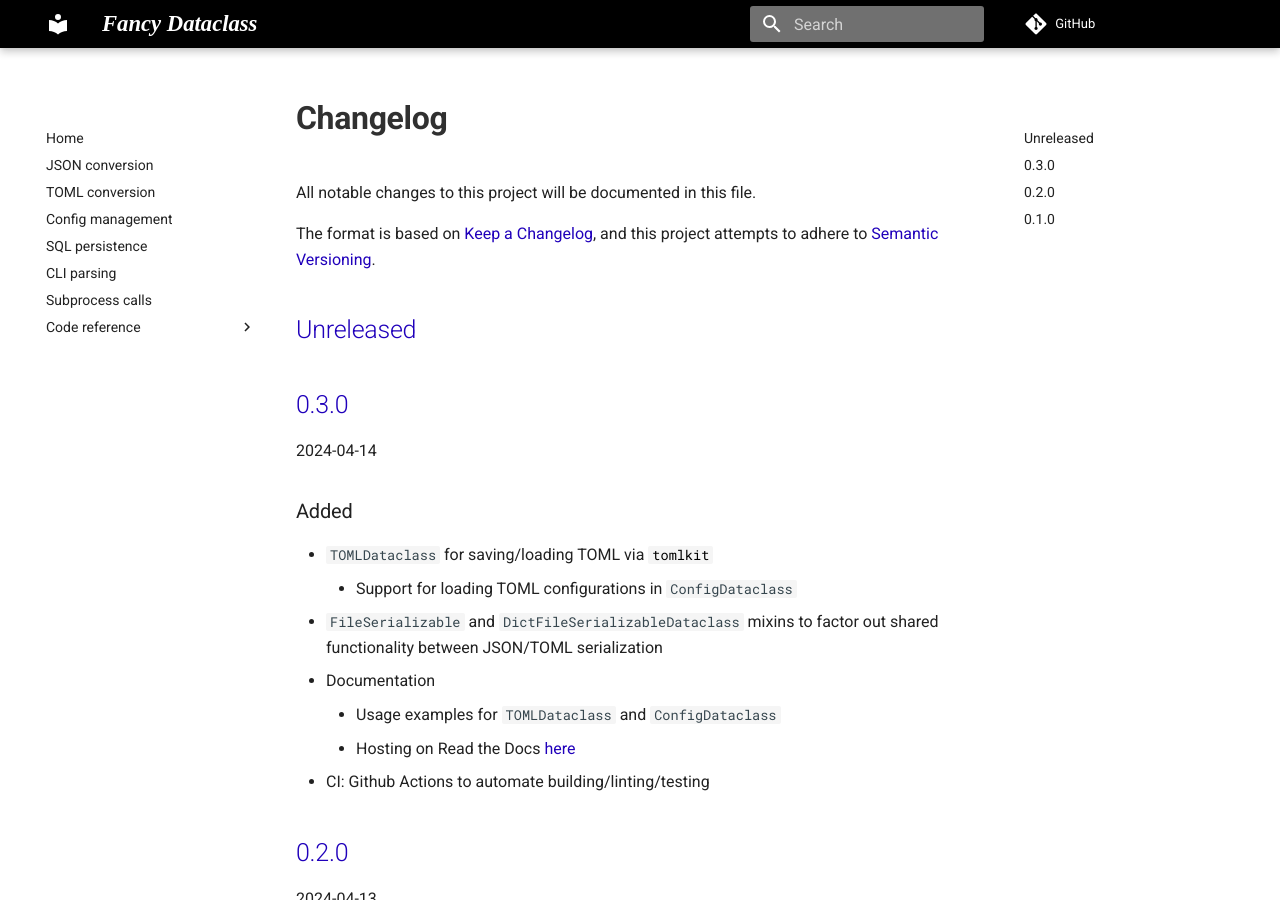
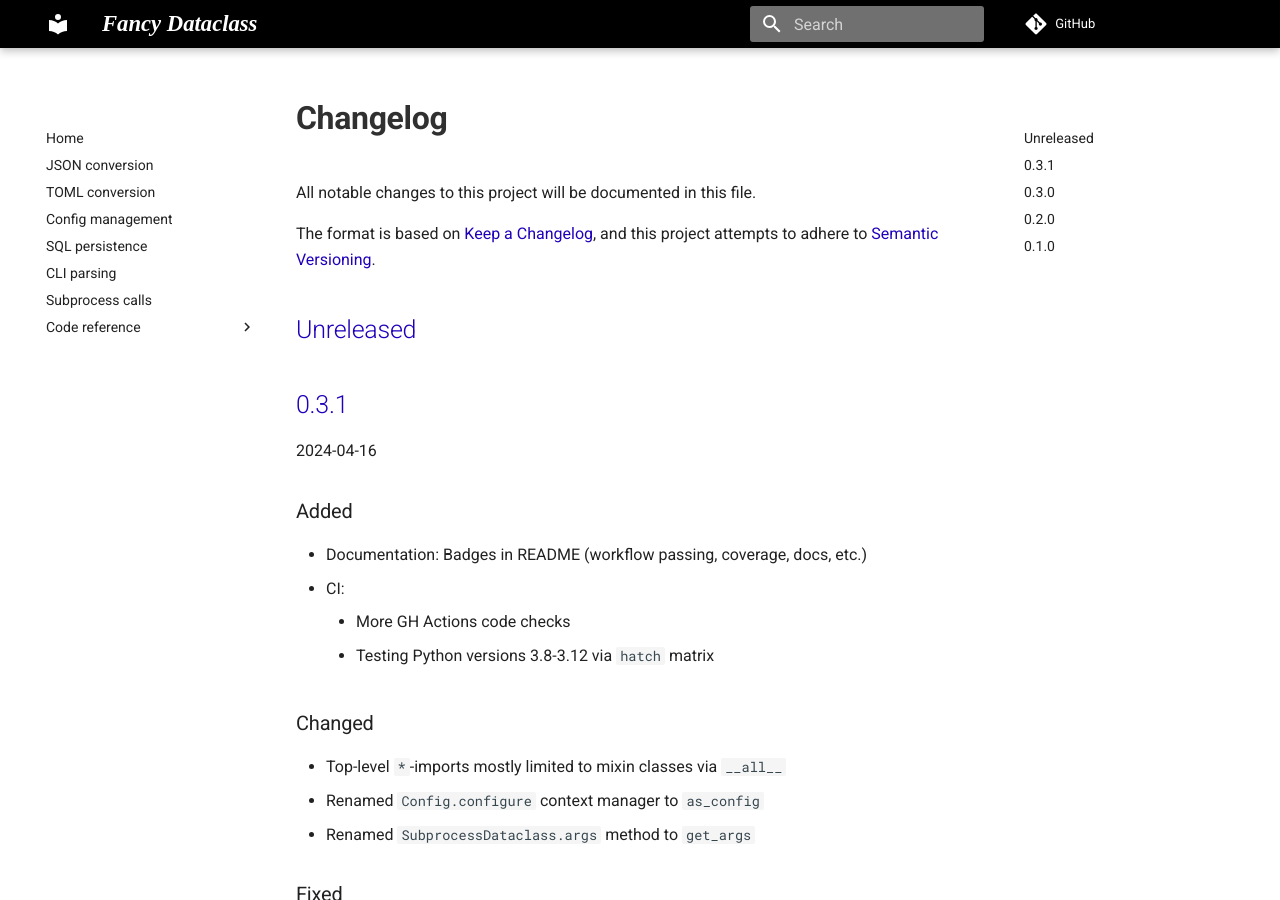
Before and after one commit to jeremander/fancy-dataclass, an MkDocs documentation site: the page built from docs/CHANGELOG.md, in a window 1280 px wide and 900 px high. Built offline with MkDocs 1.6.1 and Material for MkDocs 9.7.7, drawn with Linux system fonts in a browser that asks for light colours; comment, search, counter and statistics services are not loaded; some of the changed text lies outside the part shown.

Commit message:
chore: version bump (0.3.1)

```diff
--- a/docs/CHANGELOG.md
+++ b/docs/CHANGELOG.md
@@ -15,6 +15,27 @@ Types of changes:
 -->
 
 ## [Unreleased]
+
+## [0.3.1]
+
+2024-04-16
+
+### Added
+
+- Documentation: Badges in README (workflow passing, coverage, docs, etc.)
+- CI:
+    - More GH Actions code checks
+    - Testing Python versions 3.8-3.12 via `hatch` matrix
+
+### Changed
+
+- Top-level `*`-imports mostly limited to mixin classes via `__all__`
+- Renamed `Config.configure` context manager to `as_config`
+- Renamed `SubprocessDataclass.args` method to `get_args`
+
+### Fixed
+
+- Support for Python 3.8, 3.9 (which lack some newer type annotation features)
 
 ## [0.3.0]
 
@@ -72,7 +93,8 @@ Types of changes:
     - `SQLDataclass`: SQL persistence via `sqlalchemy`
     - `SubprocessDataclass`: call out to another program via `subprocess`
 
-[unreleased]: https://github.com/jeremander/fancy-dataclass/compare/v0.3.0...HEAD
+[unreleased]: https://github.com/jeremander/fancy-dataclass/compare/v0.3.1...HEAD
+[0.3.1]: https://github.com/jeremander/fancy-dataclass/releases/tag/v0.3.1
 [0.3.0]: https://github.com/jeremander/fancy-dataclass/releases/tag/v0.3.0
 [0.2.0]: https://github.com/jeremander/fancy-dataclass/releases/tag/v0.2.0
 [0.1.0]: https://github.com/jeremander/fancy-dataclass/releases/tag/v0.1.0
--- a/fancy_dataclass/__init__.py
+++ b/fancy_dataclass/__init__.py
@@ -9,7 +9,7 @@ from .subprocess import SubprocessDataclass
 from .toml import TOMLDataclass
 
 
-__version__ = '0.3.0'
+__version__ = '0.3.1'
 
 __all__ = [
     'ArgparseDataclass',
```
Also changed, not shown: TODO.md (+0 -8 lines).
